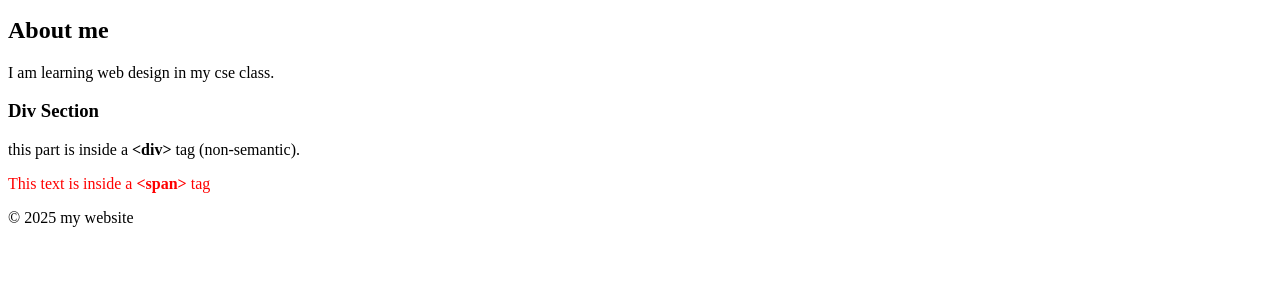
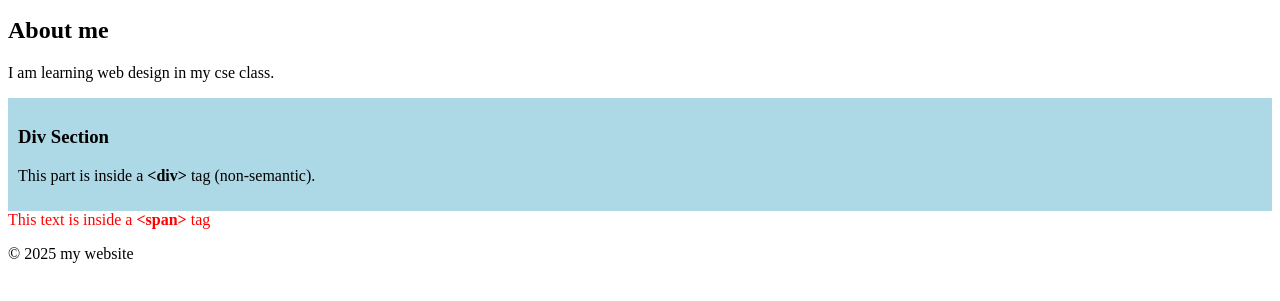
Before and after one commit to VaishnaviMishra9/vaishnavi-mishra--html--cse-29, a plain HTML site: page web-assignment/assignment1.html in a window 1280 px wide. Shown: the part 101-402 px from the top of the page. Drawn offline with Linux system fonts and the light colour scheme.

Commit message:
Update assignment files

```diff
--- a/web-assignment/assignment1.html
+++ b/web-assignment/assignment1.html
@@ -16,14 +16,13 @@
          </section>
 
                  <!-- non-semantic elements -->
-          <div style="background- color;
-          lightblue; padding ; 10px:">
+                 <div style="background-color: lightblue; padding: 10px;">
                      <h3>Div Section</h3>
-          <p>this part is inside a
-            <b> &lt;div&gt;</b> tag (non-semantic).</p>
+                     <p>This part is inside a <b>&lt;div&gt;</b> tag (non-semantic).</p>
                  </div>
                  <span style="color: red;">
-                This text is inside a <b>&lt;span&gt;</b> tag </span>
+                     This text is inside a <b>&lt;span&gt;</b> tag
+                 </span>
                  <footer>
                      <p>&copy; 2025 my website</p>
                  </footer>
```
Lines whose indentation alone changed are shown as unchanged.
